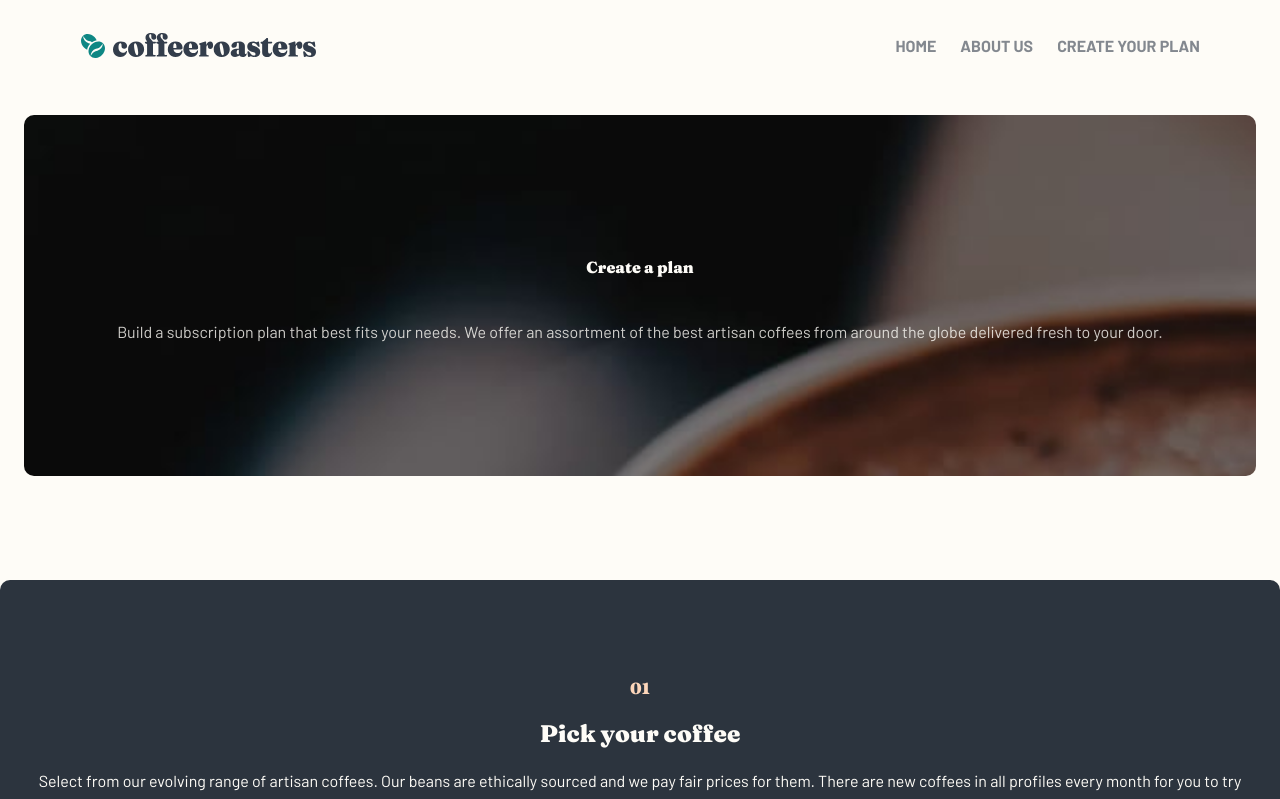
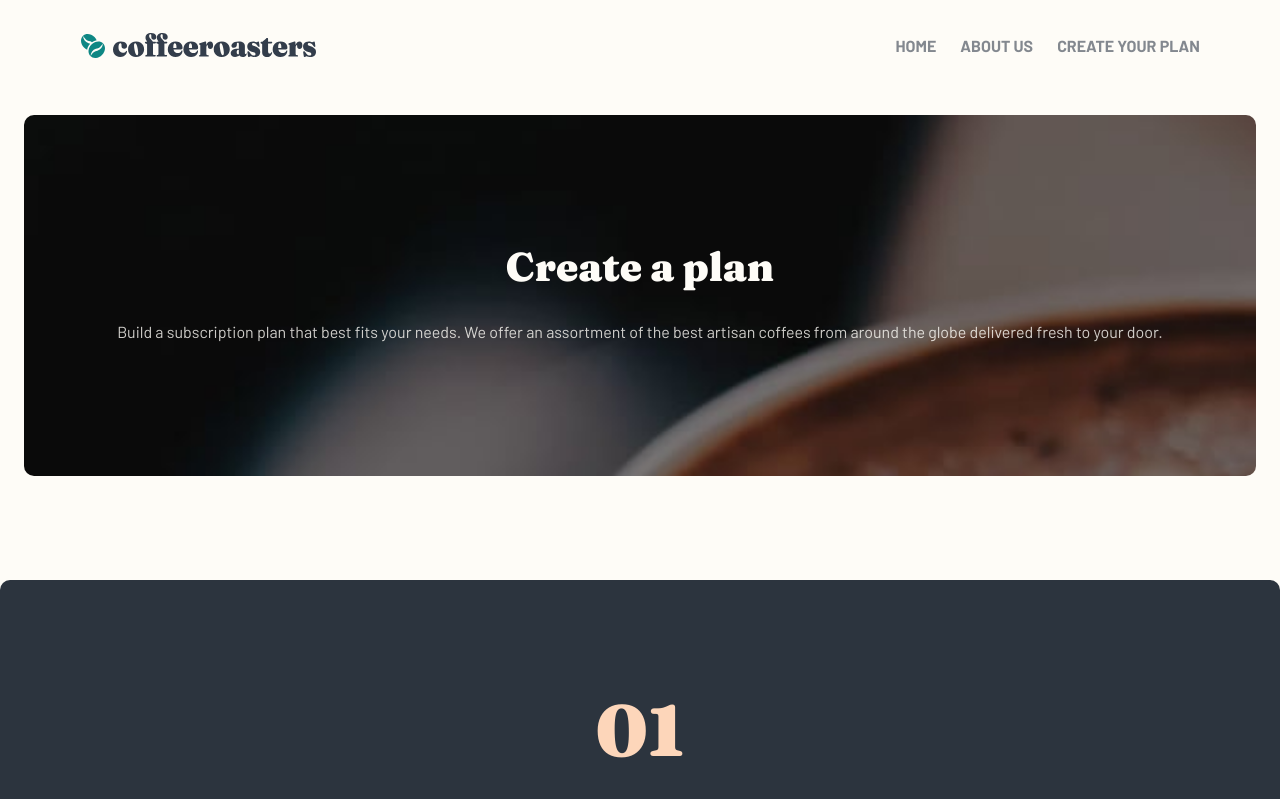
Before and after one commit to kebin20/coffee-roasters-website, a React (Vite) app: page /subscribe in a window 1280 px wide. Shown: the top 799 px of the page. Built offline with nearby package versions, Linux system fonts and the light colour scheme.

Commit message:
fix: fixed font sizing on css variables

```diff
--- a/src/Pages/Subscribe.jsx
+++ b/src/Pages/Subscribe.jsx
@@ -15,7 +15,7 @@ export default function Subscribe() {
     <>
       <NavBar />
       <section className={styles.createPlanHeroContainer}>
-        <h2 className={styles.createPlanHeroTitle}>Create a plan</h2>
+        <h1 className={styles.createPlanHeroTitle}>Create a plan</h1>
         <p className={styles.createPlanHeroText}>
           Build a subscription plan that best fits your needs. We offer an
           assortment of the best artisan coffees from around the globe delivered
--- a/src/index.css
+++ b/src/index.css
@@ -20,11 +20,11 @@
   --accordion-menu-hover: var(--main-button-hover);
   --title-font: 'Fraunces', serif;
   --body-font: 'Barlow', sans-serif;
-  --title-alternate-big: '9.4rem';
-  --h1-font-size: '4.5rem';
-  --h2-font-size: '2.5rem';
-  --h3-font-size: '2rem';
-  --h4-font-size: '1.5rem';
+  --title-alternate-big: 9.4rem;
+  --h1-font-size: 4.5rem;
+  --h2-font-size: 2.5rem;
+  --h3-font-size: 2rem;
+  --h4-font-size: 1.5rem;
   --border-px: 10px;
 }
 
```
